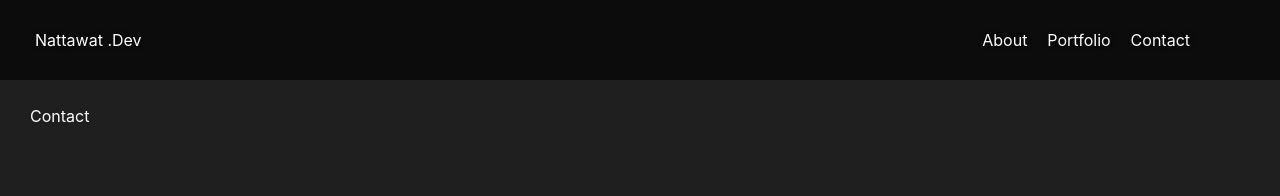
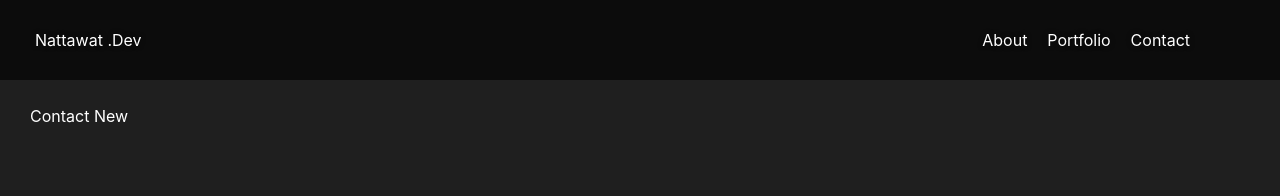
Before and after one commit to mawinClone/MyPortfolio, a React (Create React App) app: page /contact in a window 1280 px wide. Shown: the top 196 px of the page. Built offline with nearby package versions, Linux system fonts and the light colour scheme.

Commit message:
contact new

```diff
--- a/src/pages/contact/Contact.js
+++ b/src/pages/contact/Contact.js
@@ -3,7 +3,7 @@ import './Contact.css'
 
 const Contact = () => {
   return (
-    <div className='Contact'><p>Contact</p></div>
+    <div className='Contact'><p>Contact New</p></div>
   )
 }
 
```
